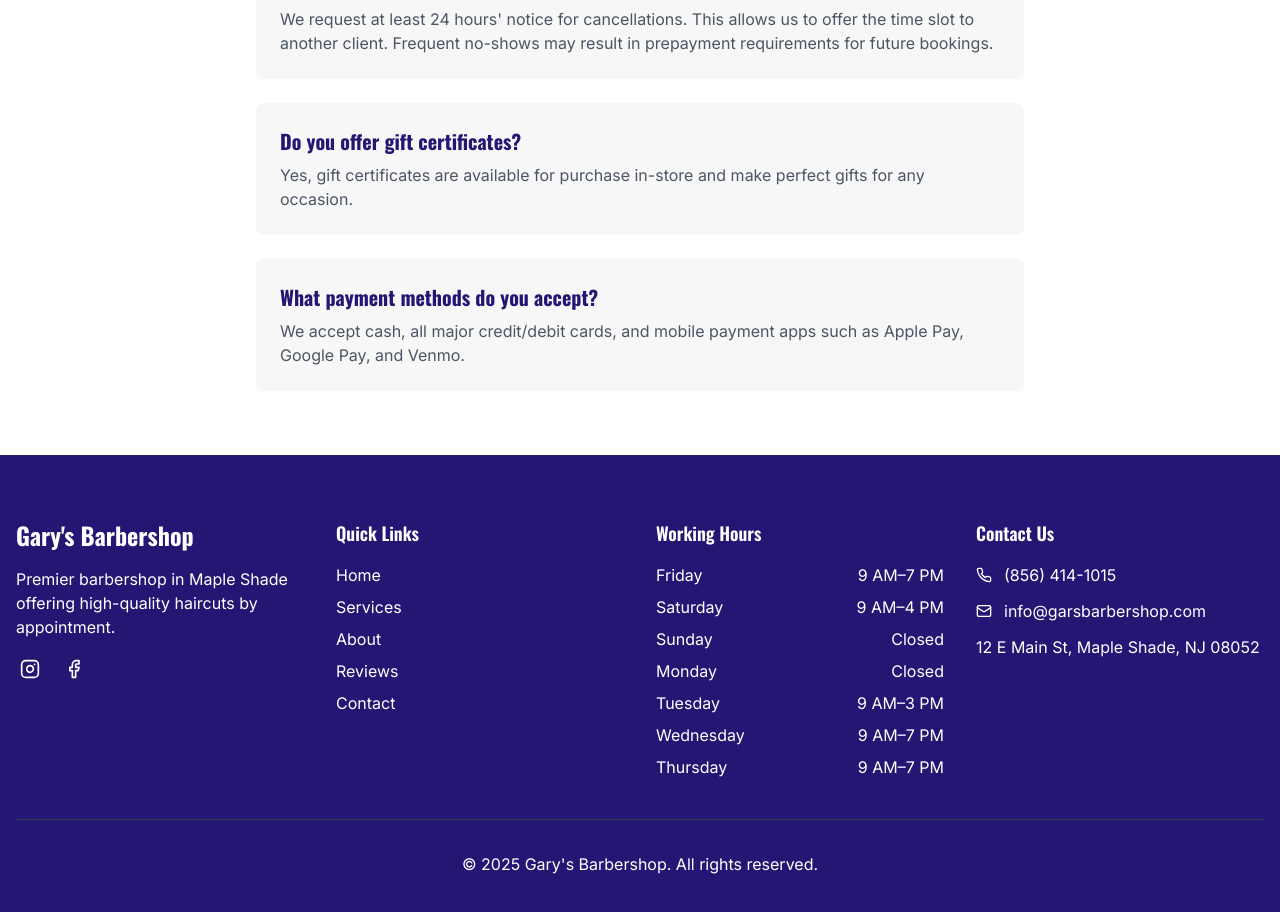
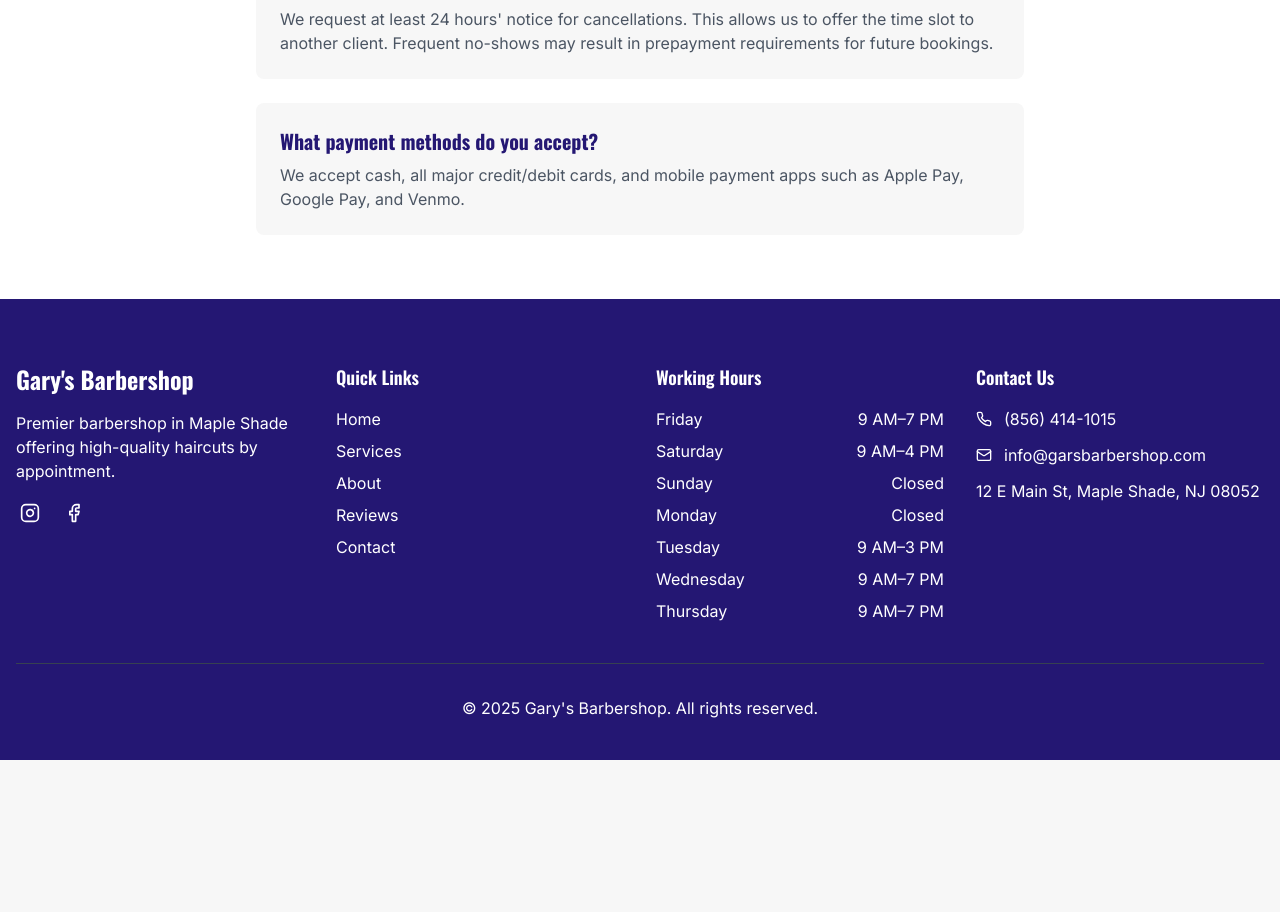
Before and after one commit to peymannaderi10/GarysBarbershopNJ.com, a React (Vite) app: page /contact in a window 1280 px wide. Shown: the part 1929-2841 px from the top of the page. After the commit the page ends 2689 px from the top, so only its background shows below. Built offline with nearby package versions, Linux system fonts and the light colour scheme.

Commit message:
update FAQ

```diff
--- a/src/pages/Contact.tsx
+++ b/src/pages/Contact.tsx
@@ -87,13 +87,6 @@ const Contact = () => {
             </div>
 
             <div className="bg-barber-light p-6 rounded-lg">
-              <h3 className="text-xl font-bold text-barber-primary mb-2">Do you offer gift certificates?</h3>
-              <p className="text-gray-600">
-                Yes, gift certificates are available for purchase in-store and make perfect gifts for any occasion.
-              </p>
-            </div>
-
-            <div className="bg-barber-light p-6 rounded-lg">
               <h3 className="text-xl font-bold text-barber-primary mb-2">What payment methods do you accept?</h3>
               <p className="text-gray-600">
                 We accept cash, all major credit/debit cards, and mobile payment apps such as Apple Pay, Google Pay, and Venmo.
```
